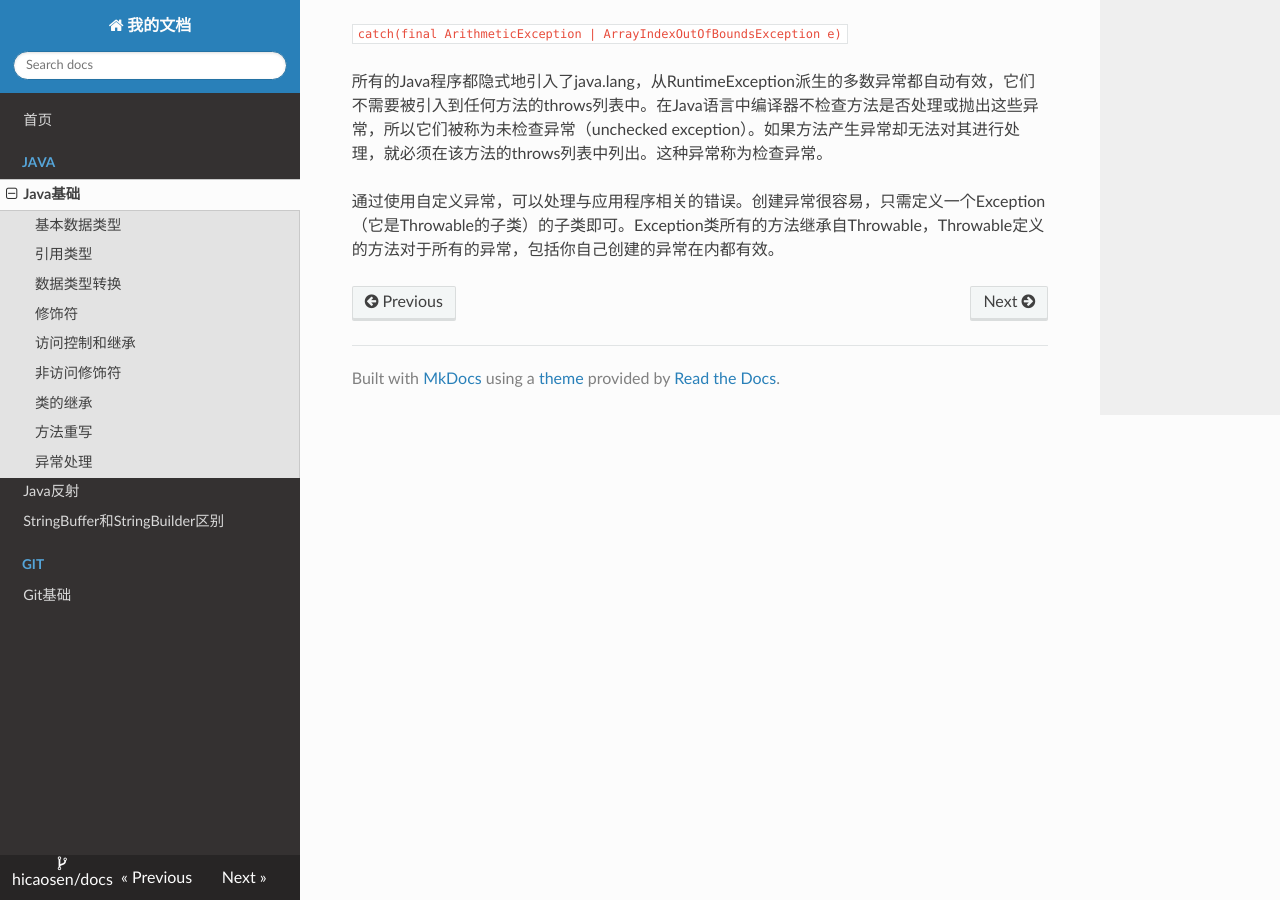
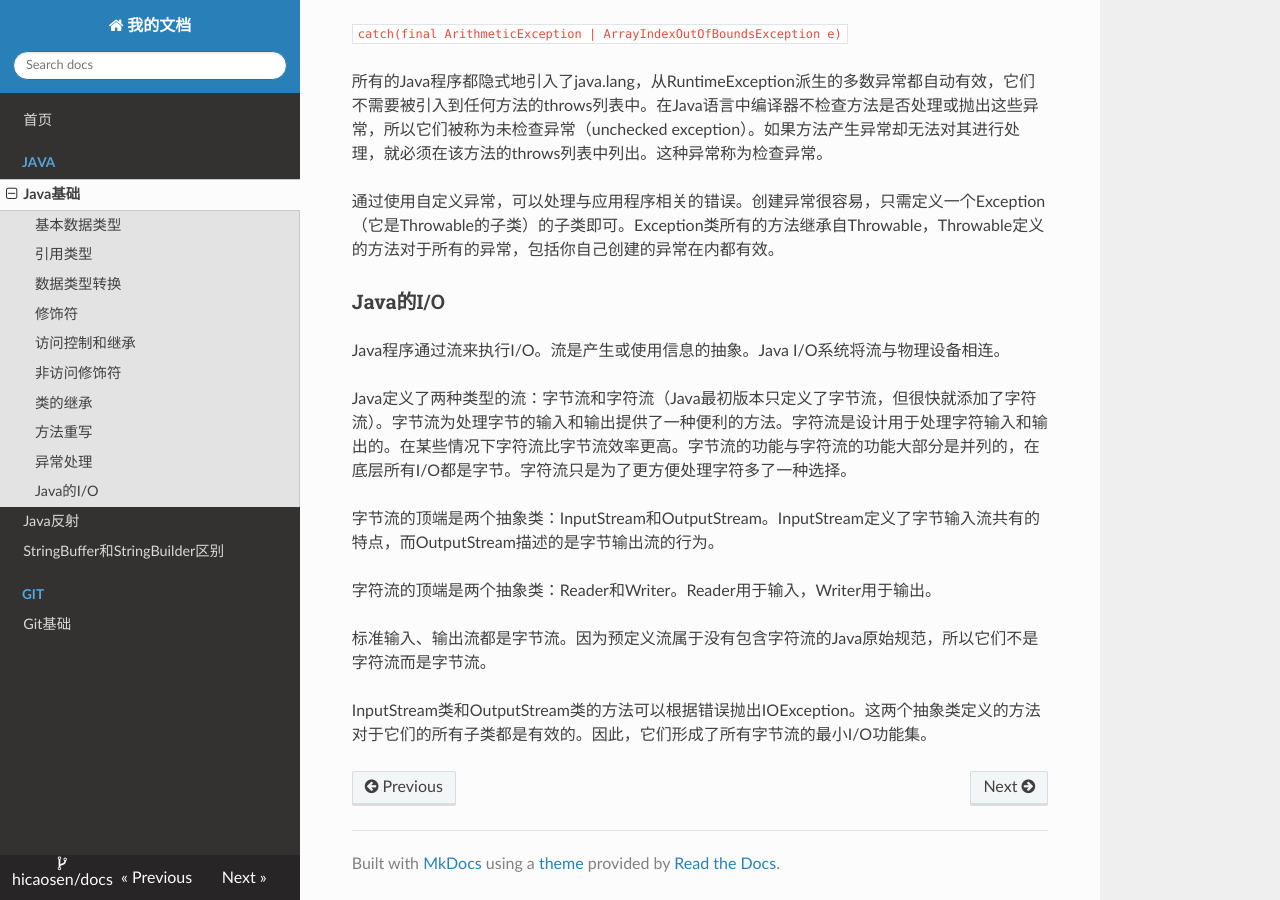
Before and after one commit to youngaq/docs, an MkDocs documentation site: the page built from docs/java-basics.md, in a window 1280 px wide and 900 px high, scrolled down 6640 px. Built offline with MkDocs 1.6.1, drawn with Linux system fonts in a browser that asks for light colours; nearby versions of some CDN libraries.

Commit message:
java的IO

```diff
--- a/docs/java-basics.md
+++ b/docs/java-basics.md
@@ -212,3 +212,17 @@ try代码块可以嵌套在另一个try代码块中。由内部try代码块产
 所有的Java程序都隐式地引入了java.lang，从RuntimeException派生的多数异常都自动有效，它们不需要被引入到任何方法的throws列表中。在Java语言中编译器不检查方法是否处理或抛出这些异常，所以它们被称为未检查异常（unchecked exception）。如果方法产生异常却无法对其进行处理，就必须在该方法的throws列表中列出。这种异常称为检查异常。
 
 通过使用自定义异常，可以处理与应用程序相关的错误。创建异常很容易，只需定义一个Exception（它是Throwable的子类）的子类即可。Exception类所有的方法继承自Throwable，Throwable定义的方法对于所有的异常，包括你自己创建的异常在内都有效。
+
+### Java的I/O
+
+Java程序通过流来执行I/O。流是产生或使用信息的抽象。Java I/O系统将流与物理设备相连。
+
+Java定义了两种类型的流：字节流和字符流（Java最初版本只定义了字节流，但很快就添加了字符流）。字节流为处理字节的输入和输出提供了一种便利的方法。字符流是设计用于处理字符输入和输出的。在某些情况下字符流比字节流效率更高。字节流的功能与字符流的功能大部分是并列的，在底层所有I/O都是字节。字符流只是为了更方便处理字符多了一种选择。
+
+字节流的顶端是两个抽象类：InputStream和OutputStream。InputStream定义了字节输入流共有的特点，而OutputStream描述的是字节输出流的行为。
+
+字符流的顶端是两个抽象类：Reader和Writer。Reader用于输入，Writer用于输出。
+
+标准输入、输出流都是字节流。因为预定义流属于没有包含字符流的Java原始规范，所以它们不是字符流而是字节流。
+
+InputStream类和OutputStream类的方法可以根据错误抛出IOException。这两个抽象类定义的方法对于它们的所有子类都是有效的。因此，它们形成了所有字节流的最小I/O功能集。
```
